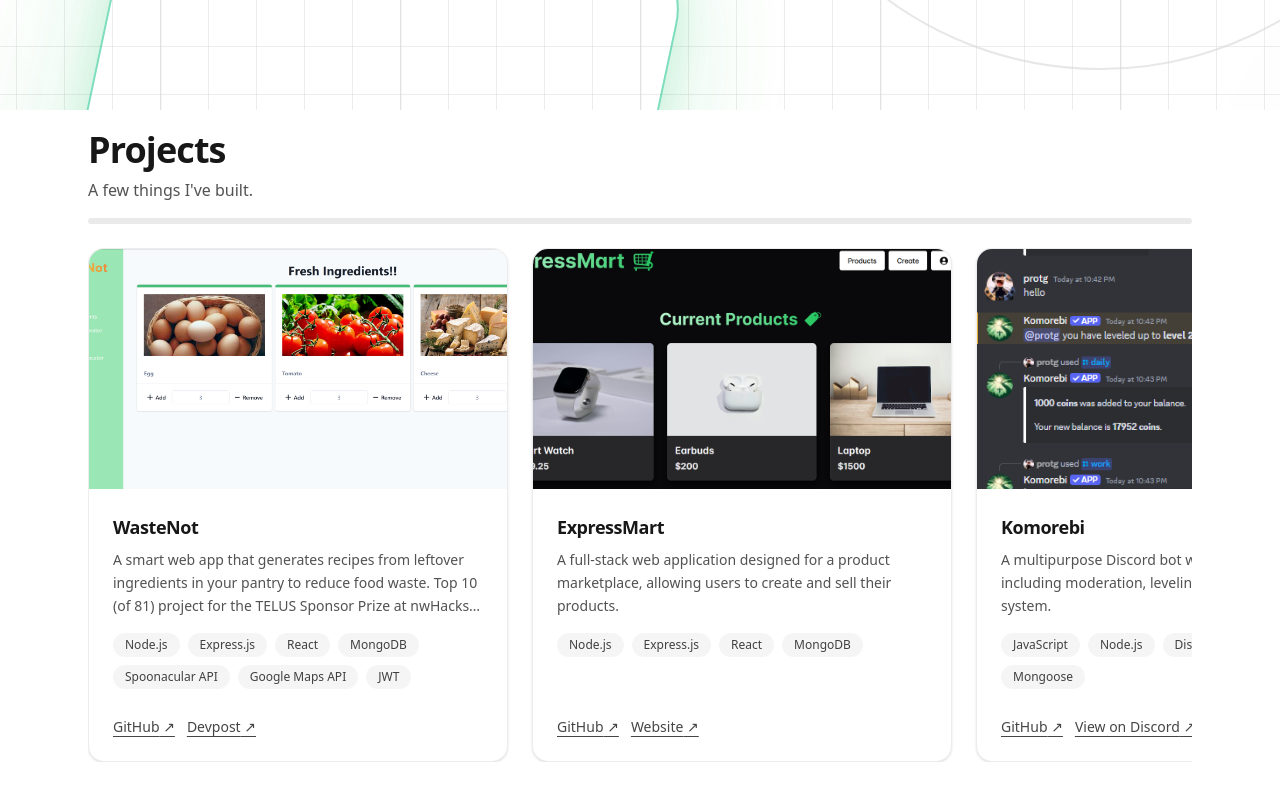
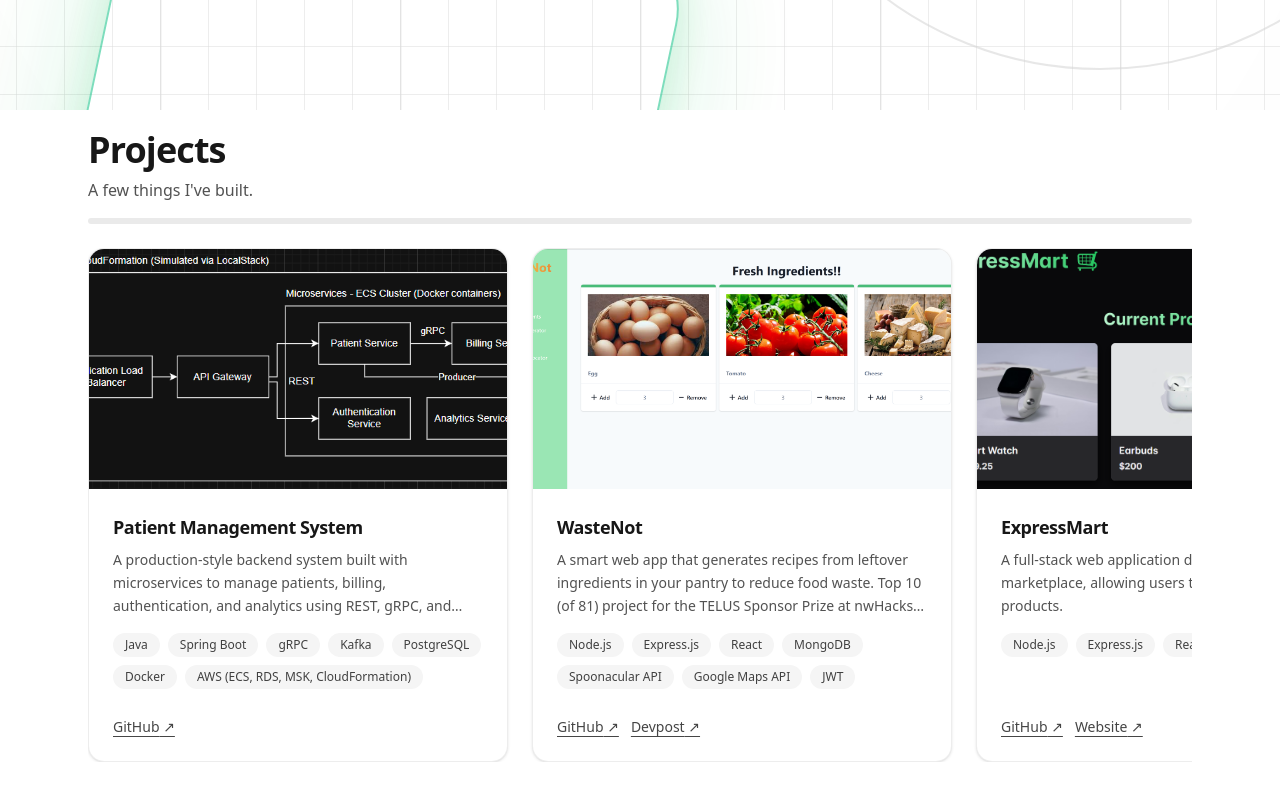
Before and after one commit to alexyangg/alexyangg.github.io, a Next.js app: page / in a window 1280 px wide. Shown: the part 690-1490 px from the top of the page. Built offline with nearby package versions, Linux system fonts and the light colour scheme.

Commit message:
Add Patient Management System project

```diff
--- a/src/content/projects.ts
+++ b/src/content/projects.ts
@@ -7,6 +7,30 @@ export type Project = {
 };
 
 export const projects: Project[] = [
+  {
+    title: "Patient Management System",
+    image: "/assets/project_images/patient_management.png",
+    description:
+      "A production-style backend system built with microservices to manage patients, billing, authentication, and analytics using REST, gRPC, and Kafka message streaming.",
+    tech: [
+      "Java",
+      "Spring Boot",
+      // "Spring Cloud Gateway",
+      "gRPC",
+      "Kafka",
+      "PostgreSQL",
+      "Docker",
+      "AWS (ECS, RDS, MSK, CloudFormation)",
+      // "LocalStack",
+      // "CloudFormation",
+    ],
+    links: [
+      {
+        label: "GitHub",
+        href: "https://github.com/alexyangg/patient-management",
+      },
+    ],
+  },
   {
     title: "WasteNot",
     image: "/assets/project_images/wastenot.png",
```
Also changed, not shown: public/assets/project_images/patient_management.png (added).
